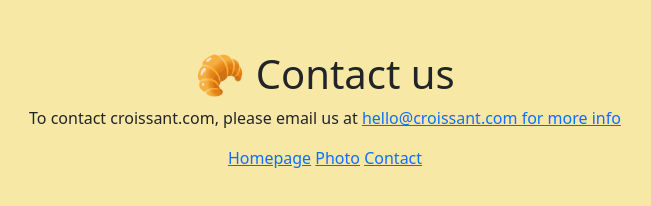
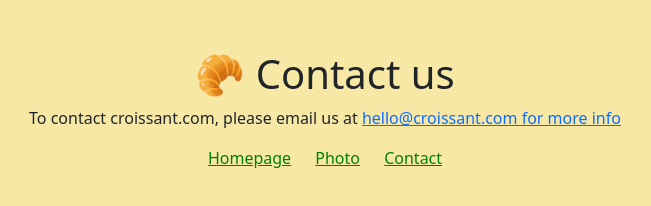
Before and after one commit to Hisgraceingrace/Croissant, a plain HTML site: page contact.html in a window 1280 px wide. Shown: the whole page, without its empty margins (315-966 px from the left). Drawn offline with nearby package versions, Linux system fonts and the light colour scheme.

Commit message:
updated the title and links of html files, wrote the content

```diff
--- a/contact.html
+++ b/contact.html
@@ -3,7 +3,11 @@
   <head>
     <meta charset="UTF-8" />
     <meta name="viewport" content="width=device-width, initial-scale=1.0" />
-    <title>Document</title>
+    <title>Contact us - Croissant.com</title>
+    <meta
+      name="description"
+      content="Contact croissant.com to learn more about our homemade croissants"
+    />
     <link
       href="https://cdn.jsdelivr.net/npm/bootstrap@5.3.2/dist/css/bootstrap.min.css"
       rel="stylesheet"
@@ -21,9 +25,9 @@
       </a>
     </p>
     <footer>
-      <a href="index.html">Homepage</a>
-      <a href="photos.html">Photo</a>
-      <a href="contact.html">Contact</a>
+      <a href="index.html" title="Home">Homepage</a>
+      <a href="photos.html" title="Croissant Photo">Photo</a>
+      <a href="contact.html" title="Contact Croissant.com">Contact</a>
     </footer>
   </body>
 </html>
--- a/css/styles.css
+++ b/css/styles.css
@@ -9,3 +9,7 @@ img {
   display: block;
   margin: 30px auto;
 }
+footer a {
+  margin: 0 10px;
+  color: green;
+}
```
Also changed, not shown: index.html (+5 -4 lines), photos.html (+9 -4 lines).
